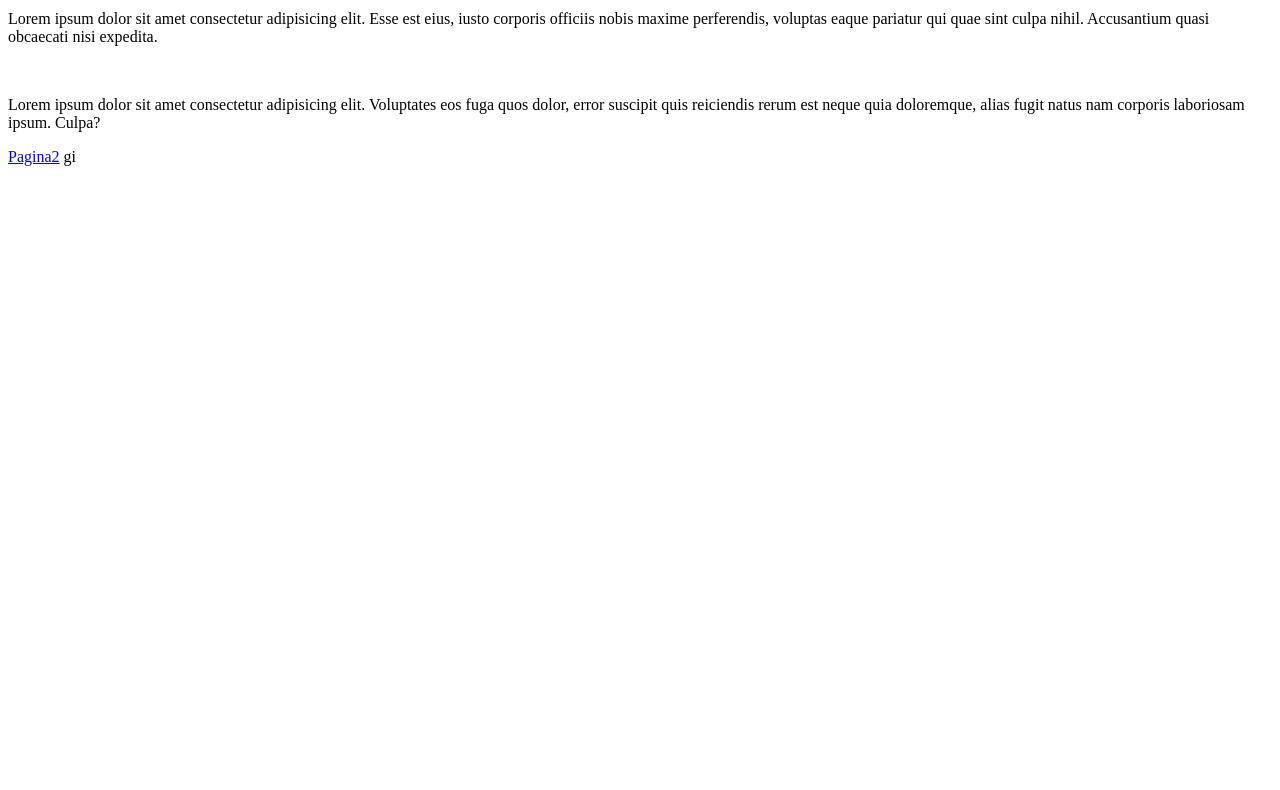
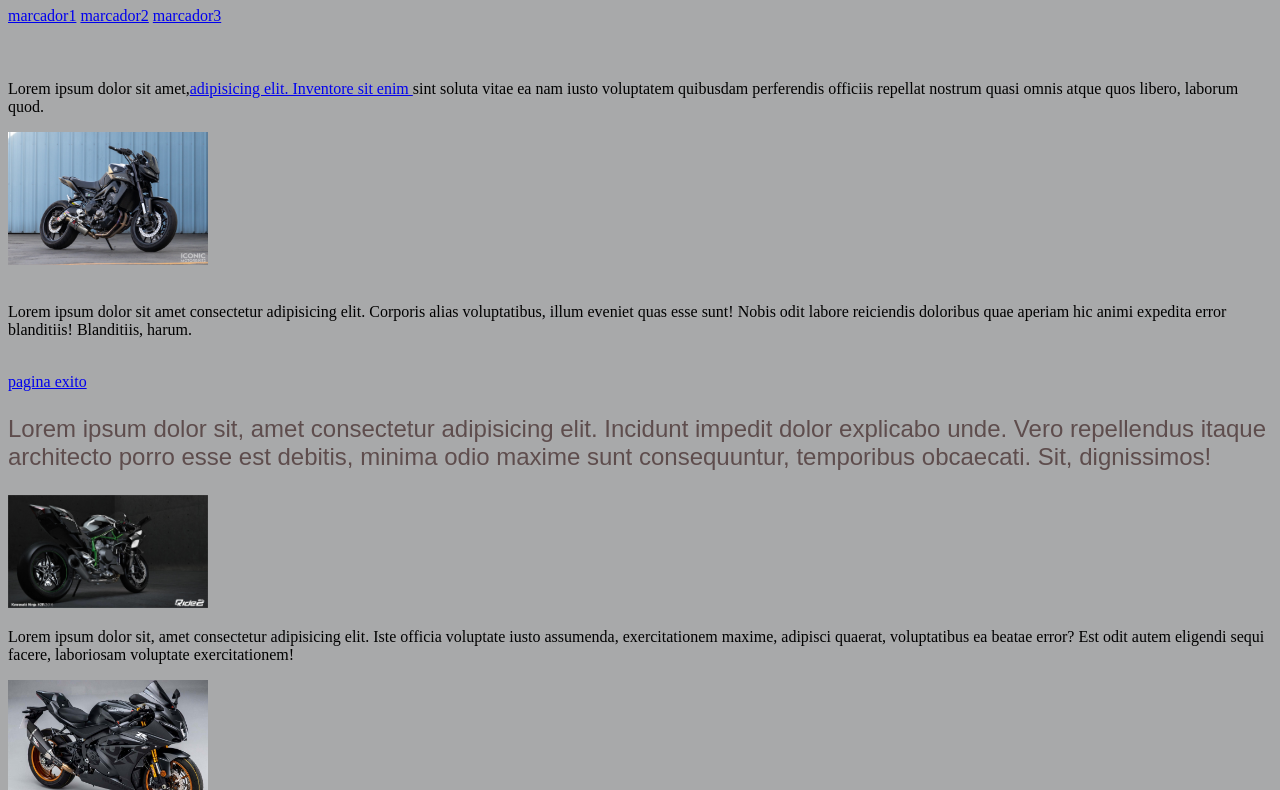
Before and after one commit to Nemes17/Proyecto03, a plain HTML site: page index.html in a window 1280 px wide. Shown: the part 73-863 px from the top of the page. Before the commit the page ends 800 px from the top, so only its background shows below. Drawn offline with Linux system fonts and the light colour scheme.

Commit message:
modifi index y carp imagenes

```diff
--- a/index.html
+++ b/index.html
@@ -5,18 +5,43 @@
     <meta name="viewport" content="width=device-width, initial-scale=1.0">
     <title>Document</title>
 </head>
-<body>
-    <h1>Proyecto ADSO</h1>
+<body style="background-color: rgb(168, 169, 170);">
+    <h1 style="color: rgba(0, 0, 255, 0.842);text-align: center;">Proyecto ADSO</h1>
+    <a href="#marca1"> marcador1</a>
+    <a href="#marca2">marcador2</a>
+     <a href="#marca3">marcador3</a>
     <h2></h2>
     <h3></h3>
     <h4></h4>
-    <h5></h5>
-    <h6></h6>
-    <p>Lorem ipsum dolor sit amet consectetur adipisicing elit. Esse est eius, iusto corporis officiis nobis maxime perferendis, voluptas eaque pariatur qui quae sint culpa nihil. Accusantium quasi obcaecati nisi expedita.</p>
+
     <br>
-    <p>Lorem ipsum dolor sit amet consectetur adipisicing elit. Voluptates eos fuga quos dolor, error suscipit quis reiciendis rerum est neque quia doloremque, alias fugit natus nam corporis laboriosam ipsum. Culpa?</p>
+    <p>Lorem ipsum dolor sit amet,<a href="/Pagina2.html" >adipisicing elit. Inventore sit enim </a> sint soluta vitae ea nam iusto voluptatem quibusdam perferendis officiis repellat nostrum quasi omnis atque quos libero, laborum quod.</p>
+    <img src="/imagenes/moto.1.jpg" alt="moto" title="moto de carrera" width="200px">
+
+
+    <br>
+    <br>
+
+
+    <p id="marca1"  font-size: 24px;>Lorem ipsum dolor sit amet consectetur adipisicing elit. Corporis alias voluptatibus, illum eveniet quas esse sunt! Nobis odit labore reiciendis doloribus quae aperiam hic animi expedita error blanditiis! Blanditiis, harum.</p>
+
+    <br>
+
+    <a href="https://www.exito.com/">pagina exito</a>
+    <p id="marca2" style="font-family: Arial, Helvetica, sans-serif; font-size: 24px; color: #5e4d4d;">  Lorem ipsum dolor sit, amet consectetur adipisicing elit. Incidunt impedit dolor explicabo unde. Vero repellendus itaque architecto porro esse est debitis, minima odio maxime sunt consequuntur, temporibus obcaecati. Sit, dignissimos!</p>
+    <img src="/imagenes/moto.2.jpg" alt="moto" title="Moto" width="200px">
+
+    <br>
+    <p>Lorem ipsum dolor sit, amet consectetur adipisicing elit. Iste officia voluptate iusto assumenda, exercitationem maxime, adipisci quaerat, voluptatibus ea beatae error? Est odit autem eligendi sequi facere, laboriosam voluptate exercitationem!</p>
+
+    <img src="/imagenes/moto.3.jpg" alt="moTo" title="r1000" width="200px">
+
+    <p id="marca3">Lorem ipsum dolor sit amet consectetur adipisicing elit. Expedita sapiente exercitationem tempora culpa vel corrupti, totam accusamus earum? Enim impedit deleniti id, odit accusantium tempora nostrum vel eos. Perferendis, libero!</p>
+
+    <br>
+
     <a href="/Pagina2.html">Pagina2</a>
-gi
+
 
 </body>
 </html>
```
Also changed, not shown: Pagina2.html (+2 -0 lines), imagenes/moto.1.jpg (added), imagenes/moto.2.jpg (added), imagenes/moto.3.jpg (added).
